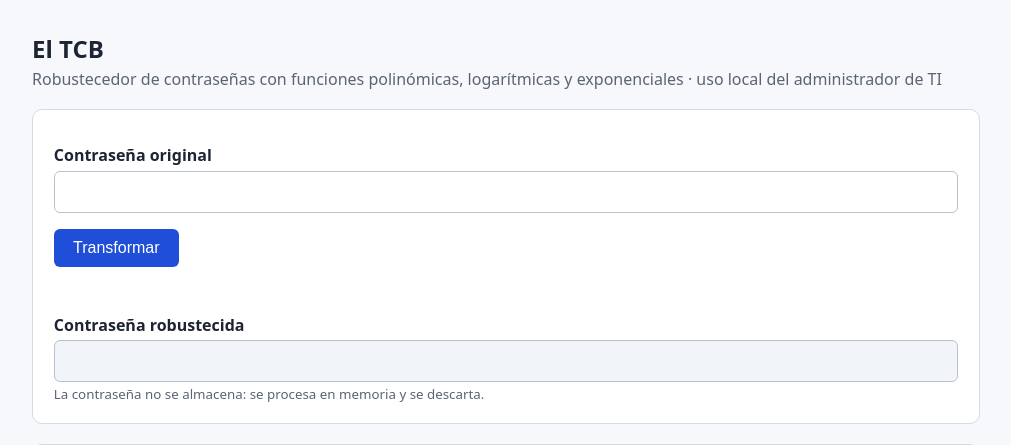
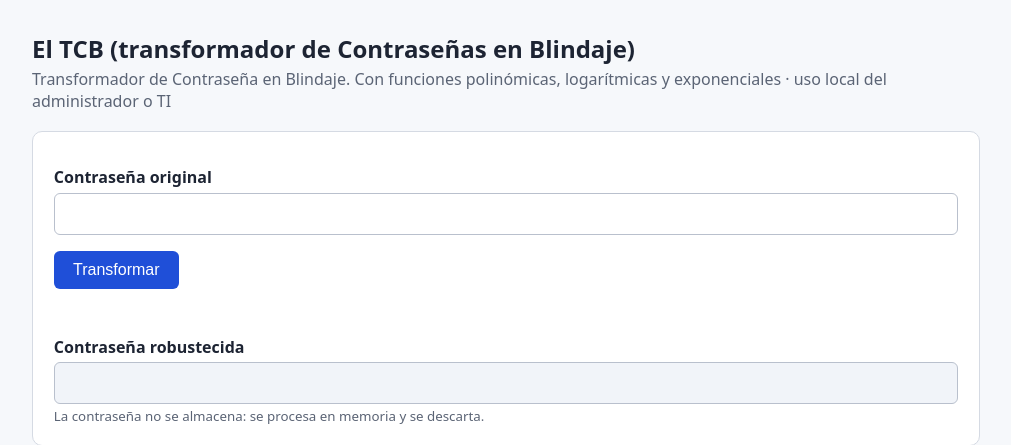
Before and after one commit to jorgeortizcastillo2020-hue/IEC_C2_N1-Proyecto-Funciones-Y-Matrices, a Flask app: page / in a window 1280 px wide. Shown: the top 445 px of the page, without its empty margins (134-1145 px from the left). Run offline with Flask 3, Linux system fonts and the light colour scheme.

Commit message:
cambios ligeors

```diff
--- a/tcb/templates/index.html
+++ b/tcb/templates/index.html
@@ -42,8 +42,8 @@
 <body>
 <main>
 
-<h1>El TCB</h1>
-<p class="sub">Robustecedor de contraseñas con funciones polinómicas, logarítmicas y exponenciales · uso local del administrador de TI</p>
+<h1>El TCB (transformador de Contraseñas en Blindaje)</h1>
+<p class="sub">Transformador de Contraseña en Blindaje. Con funciones polinómicas, logarítmicas y exponenciales · uso local del administrador o TI</p>
 
 <!-- ============ 1) HERRAMIENTA: dos cuadros de texto y un botón ============ -->
 <section class="card">
```
